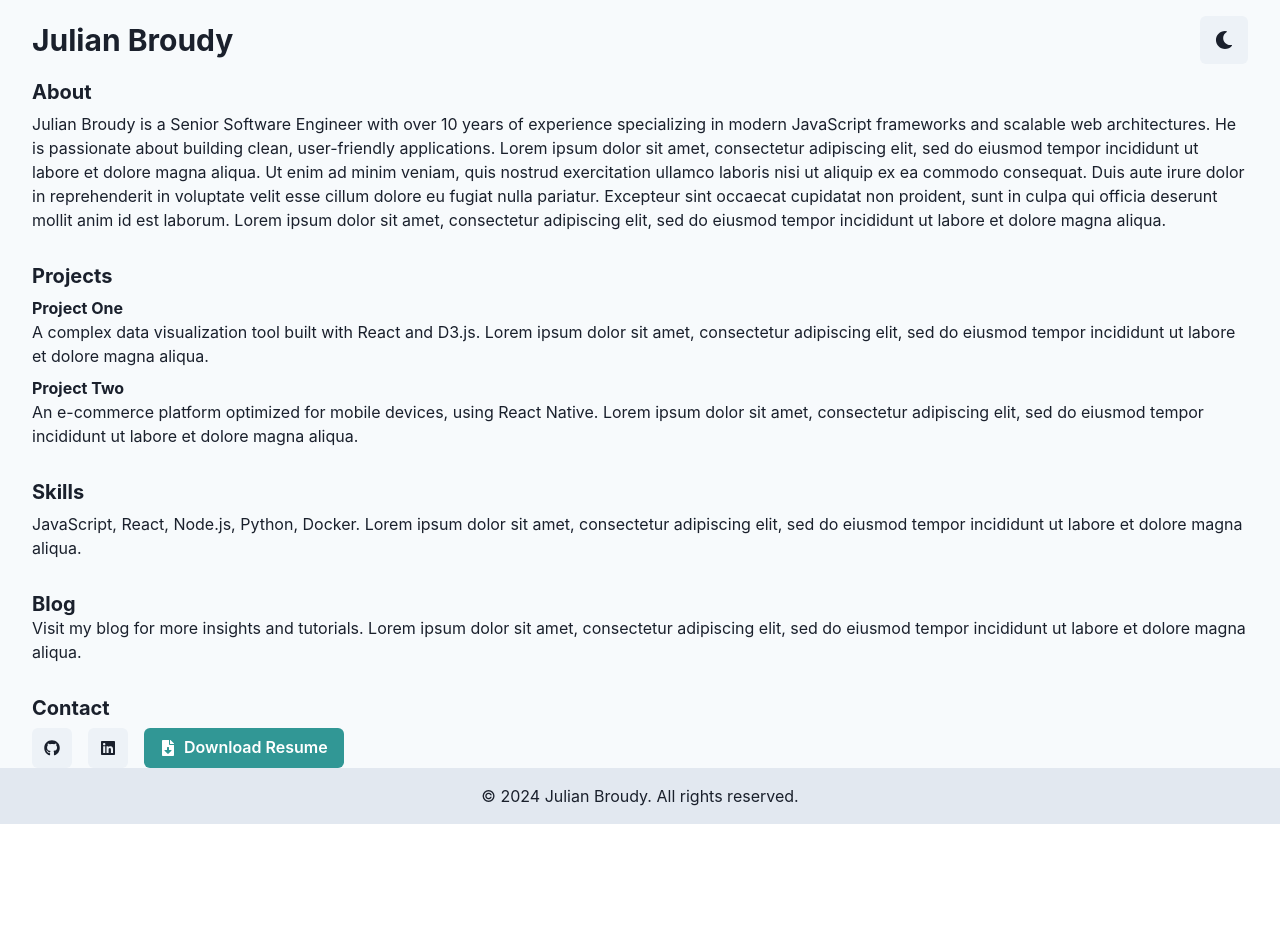
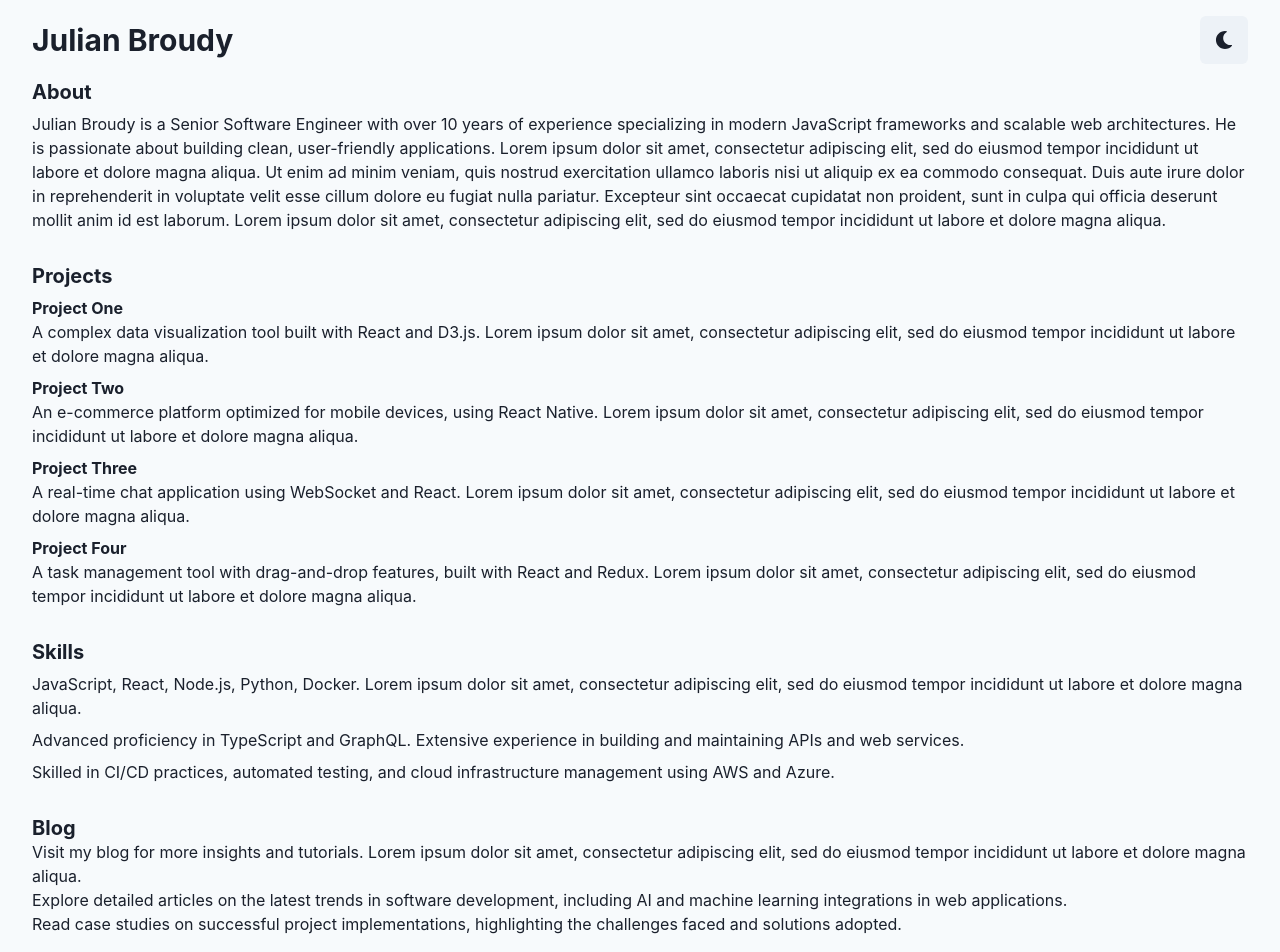
Before and after one commit to GPT-Engineer-App/sleek-engineer-site, a React (Vite) app: page / in a window 1280 px wide. Shown: the top 952 px of the page. Before the commit the page ends 824 px from the top, so only its background shows below. Built offline with nearby package versions, Linux system fonts and the light colour scheme.

Commit message:
Added two new projects to the "Projects" section, added two new paragraphs to the "Skills" section, and added two new paragraphs to the "Blog" section in the Index.jsx file.
Prompt: Add more projects. Add more paragraphs to skills. Add more paragraphs to Blog.

```diff
--- a/src/pages/Index.jsx
+++ b/src/pages/Index.jsx
@@ -35,6 +35,14 @@ const Index = () => {
                 <Text fontWeight="bold">Project Two</Text>
                 <Text>An e-commerce platform optimized for mobile devices, using React Native. Lorem ipsum dolor sit amet, consectetur adipiscing elit, sed do eiusmod tempor incididunt ut labore et dolore magna aliqua.</Text>
               </Link>
+              <Link href="https://github.com" isExternal>
+                <Text fontWeight="bold">Project Three</Text>
+                <Text>A real-time chat application using WebSocket and React. Lorem ipsum dolor sit amet, consectetur adipiscing elit, sed do eiusmod tempor incididunt ut labore et dolore magna aliqua.</Text>
+              </Link>
+              <Link href="https://github.com" isExternal>
+                <Text fontWeight="bold">Project Four</Text>
+                <Text>A task management tool with drag-and-drop features, built with React and Redux. Lorem ipsum dolor sit amet, consectetur adipiscing elit, sed do eiusmod tempor incididunt ut labore et dolore magna aliqua.</Text>
+              </Link>
             </VStack>
           </Box>
           <Box as="section" id="skills">
@@ -42,6 +50,8 @@ const Index = () => {
               Skills
             </Heading>
             <Text mt={2}>JavaScript, React, Node.js, Python, Docker. Lorem ipsum dolor sit amet, consectetur adipiscing elit, sed do eiusmod tempor incididunt ut labore et dolore magna aliqua.</Text>
+            <Text mt={2}>Advanced proficiency in TypeScript and GraphQL. Extensive experience in building and maintaining APIs and web services.</Text>
+            <Text mt={2}>Skilled in CI/CD practices, automated testing, and cloud infrastructure management using AWS and Azure.</Text>
           </Box>
           <Box as="section" id="blog">
             <Heading as="h2" size="md">
@@ -49,6 +59,8 @@ const Index = () => {
             </Heading>
             <Link href="https://blog.julianbroudy.com" isExternal mt={2}>
               <Text>Visit my blog for more insights and tutorials. Lorem ipsum dolor sit amet, consectetur adipiscing elit, sed do eiusmod tempor incididunt ut labore et dolore magna aliqua.</Text>
+              <Text>Explore detailed articles on the latest trends in software development, including AI and machine learning integrations in web applications.</Text>
+              <Text>Read case studies on successful project implementations, highlighting the challenges faced and solutions adopted.</Text>
             </Link>
           </Box>
           <Box as="section" id="contact">
```
